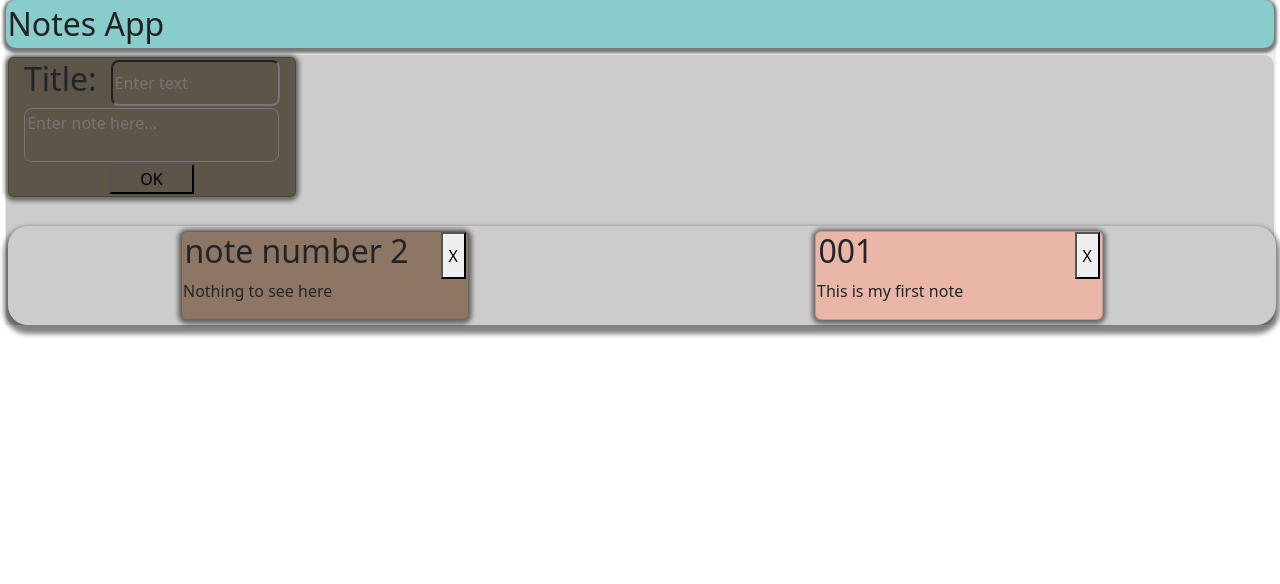
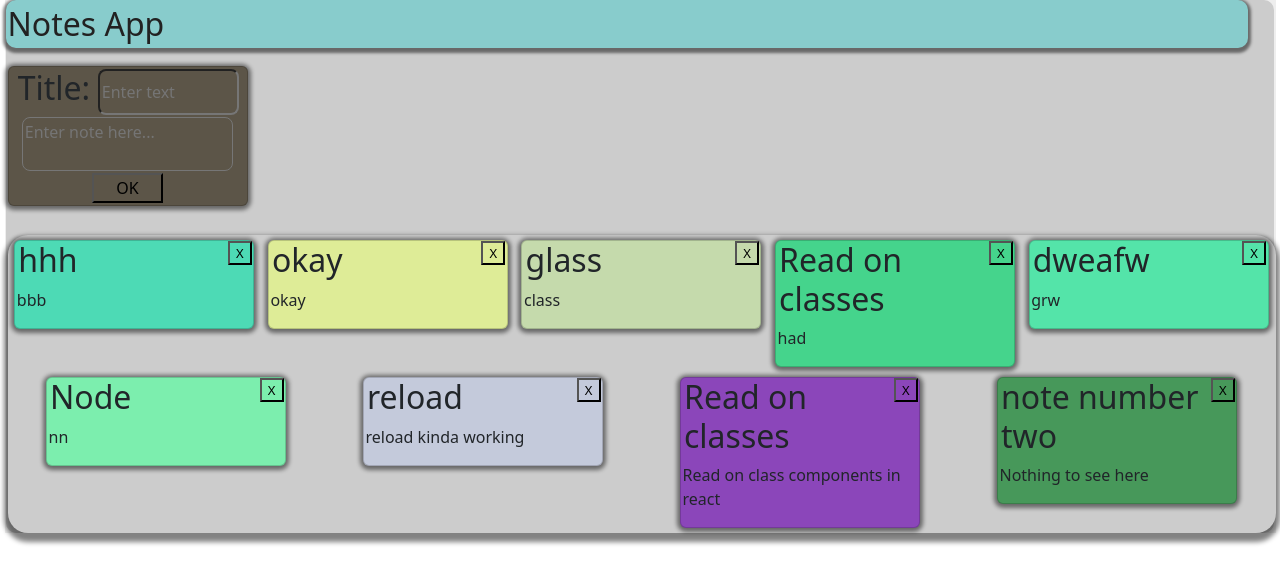
Before and after one commit to Michael-Murage/project-notepad, a React (Create React App) app: page / in a window 1280 px wide. Shown: the top 584 px of the page. Built offline with nearby package versions, Linux system fonts and the light colour scheme; data requests are answered from the project's data file.

Commit message:
db.json has only random data, About.js is empty

```diff
--- a/db.json
+++ b/db.json
@@ -1,14 +1,49 @@
 {
   "notes": [
     {
-        "id": 1,
-        "title": "001",
-        "content": "This is my first note"
+      "title": "note number two",
+      "content": "Nothing to see here",
+      "id": 2
     },
     {
-        "id": 2,
-        "title": "note number 2",
-        "content": "Nothing to see here"
+      "title": "Read on classes",
+      "content": "Read on class components in react",
+      "id": 5
+    },
+    {
+      "title": "reload",
+      "content": "reload kinda working",
+      "id": 28
+    },
+    {
+      "title": "Node",
+      "content": "nn",
+      "id": 31
+    },
+    {
+      "title": "dweafw",
+      "content": "grw",
+      "id": 36
+    },
+    {
+      "title": "Read on classes",
+      "content": "had",
+      "id": 42
+    },
+    {
+      "title": "glass",
+      "content": "class",
+      "id": 43
+    },
+    {
+      "title": "okay",
+      "content": "okay",
+      "id": 51
+    },
+    {
+      "title": "hhh",
+      "content": "bbb",
+      "id": 53
     }
   ]
 }
--- a/src/App.css
+++ b/src/App.css
@@ -45,6 +45,9 @@
   font-weight: 100;
   color: #222;
   background-color: #8cc;
+  position: fixed;
+  width: 97vw;
+  z-index: 1;
 }
 .card-container, .card-form{
   -webkit-box-shadow: 0px 5px 5px 4px rgba(0,0,0,0.49);
@@ -59,15 +62,27 @@
   flex-wrap: wrap;
   background-color: #ccc;
   border-radius: 20px;
+  /* flex-direction: row-reverse; */
 }
 .all-cards{
   display: flex;
   flex-direction: column;
   background-color: #ccc;
   border-radius: 10px;
+  padding-top: 4rem;
 }
 .card{
   margin-top: 5px;
   margin-bottom: 5px;
   box-shadow: 0px 1px 4px 3px rgba(0,0,0,0.49);
+  max-width: 15rem;
+  max-height: fit-content;
+  min-width: min-content;
 }
+.delete-note{
+  background-color: transparent;
+  font-weight: 100;
+  font-size: small;
+  height: 1.5rem;
+  width: 1.5rem;
+}
```
Also changed, not shown: src/components/About.js (added, +9 -0 lines). Lines whose indentation alone changed are shown as unchanged.
